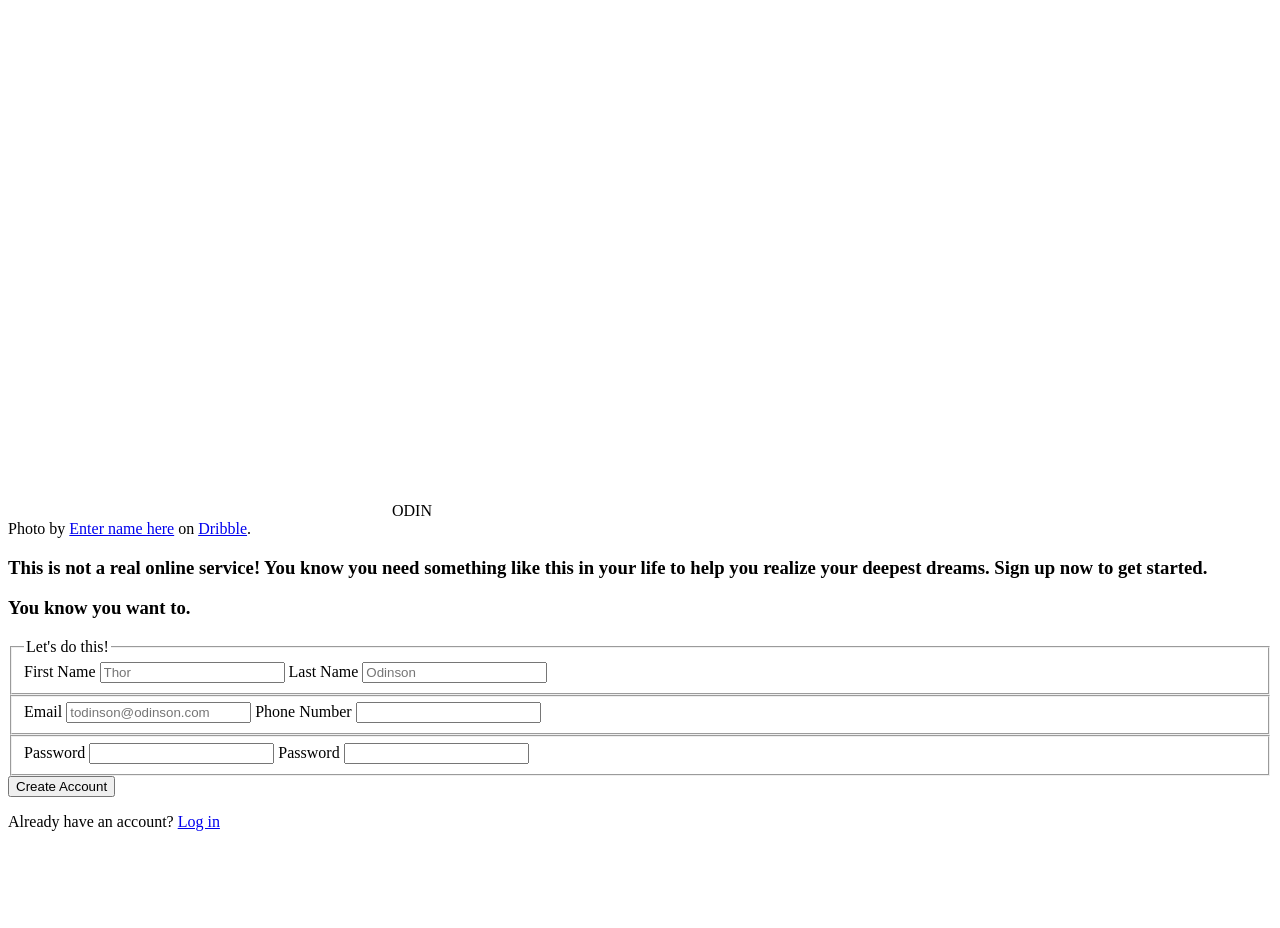
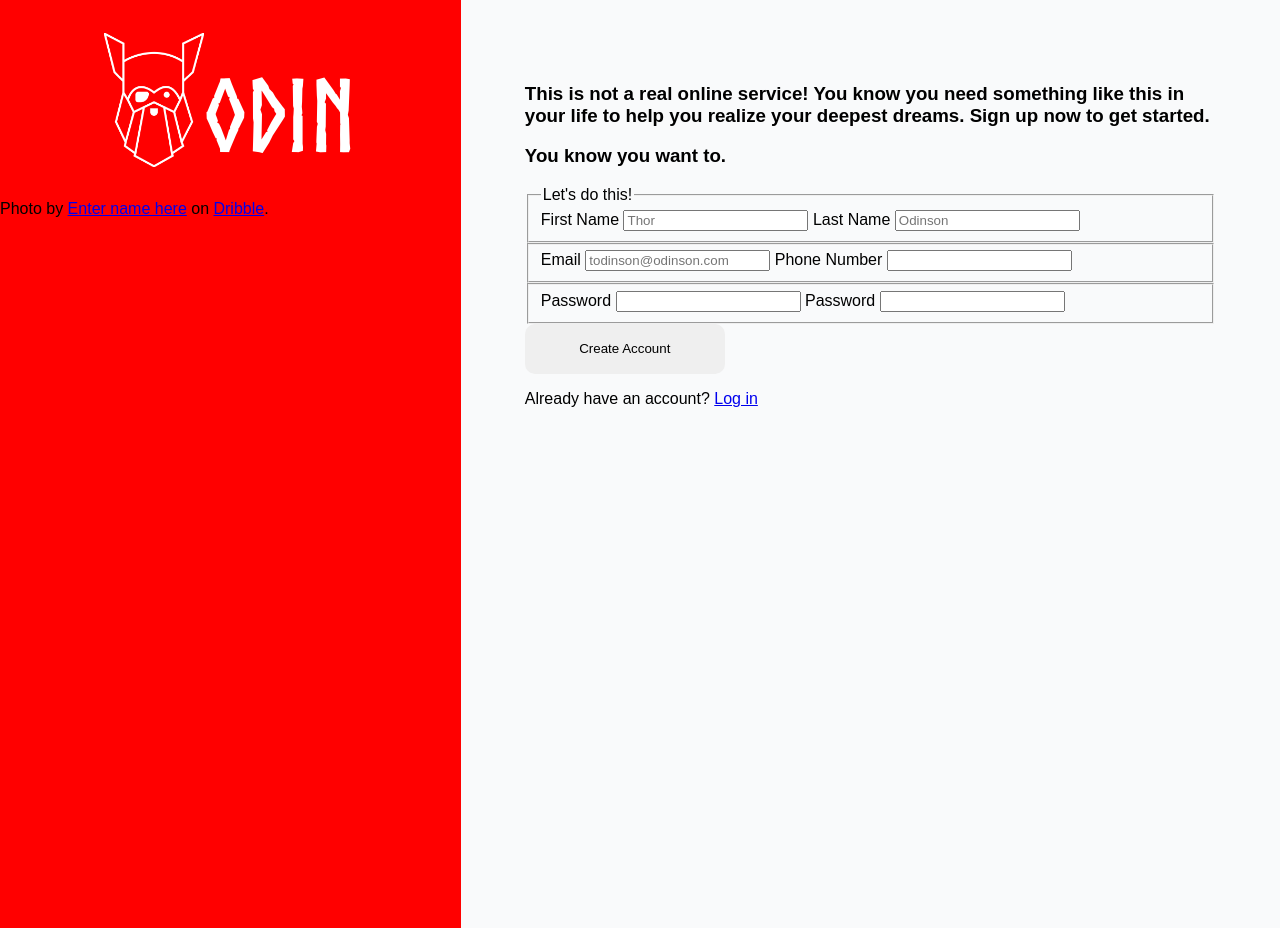
Before and after one commit to zsalehi/odin-sign-up-form, a plain HTML site: page index.html in a window 1280 px wide. Before the commit the page ends 847 px from the top, so only its background shows below. Drawn offline with Linux system fonts and the light colour scheme.

Commit message:
Styling the image sidebar

```diff
--- a/index.html
+++ b/index.html
@@ -10,7 +10,7 @@
 <body>
     <div class="section image-sidebar">
         <div class="logo">
-            <img src="assets/img/odin-lined.png" alt="The Odin Project">
+            <img class="odin-logo" src="assets/img/odin-lined.png" alt="The Odin Project">
             <span class="logo-text">ODIN</span>
         </div>
         <div class="section-footer">
--- a/style.css
+++ b/style.css
@@ -0,0 +1,61 @@
+:root {
+    --background-color: #f9fafb;
+    --font-family: "Arial";
+}
+
+@font-face {
+    font-family: Norse;
+    src: url(assets/fonts/Norse-Bold.otf);
+}
+
+body {
+    margin: 0;
+    display: flex;
+    font-family: var(--font-family);
+}
+
+.section {
+    display: flex;
+}
+
+
+.content {
+    flex-direction: column;
+    background-color: var(--background-color);
+    height: 100vh;
+    width: 60vw;
+    padding: 5vw;
+}
+
+.image-sidebar {
+    flex-direction: column;
+    background-color: red;
+    width: 40vw;
+}
+
+.logo {
+    display: flex;
+    justify-content: center;
+    align-items: center;
+    height: 200px;
+}
+
+
+.odin-logo {
+    width: 100px;
+}
+
+.logo-text {
+    color: white;
+    font-family: Norse;
+    font-size: 100px;
+    padding-top: 30px;
+}
+
+.submit {
+    width: 200px;
+    height: 50px;
+    padding: 10px 20px;
+    border-radius: 10px;
+    border: none;
+}
```
Also changed, not shown: assets/fonts/Norse-Bold.otf (added), 1 other file.
